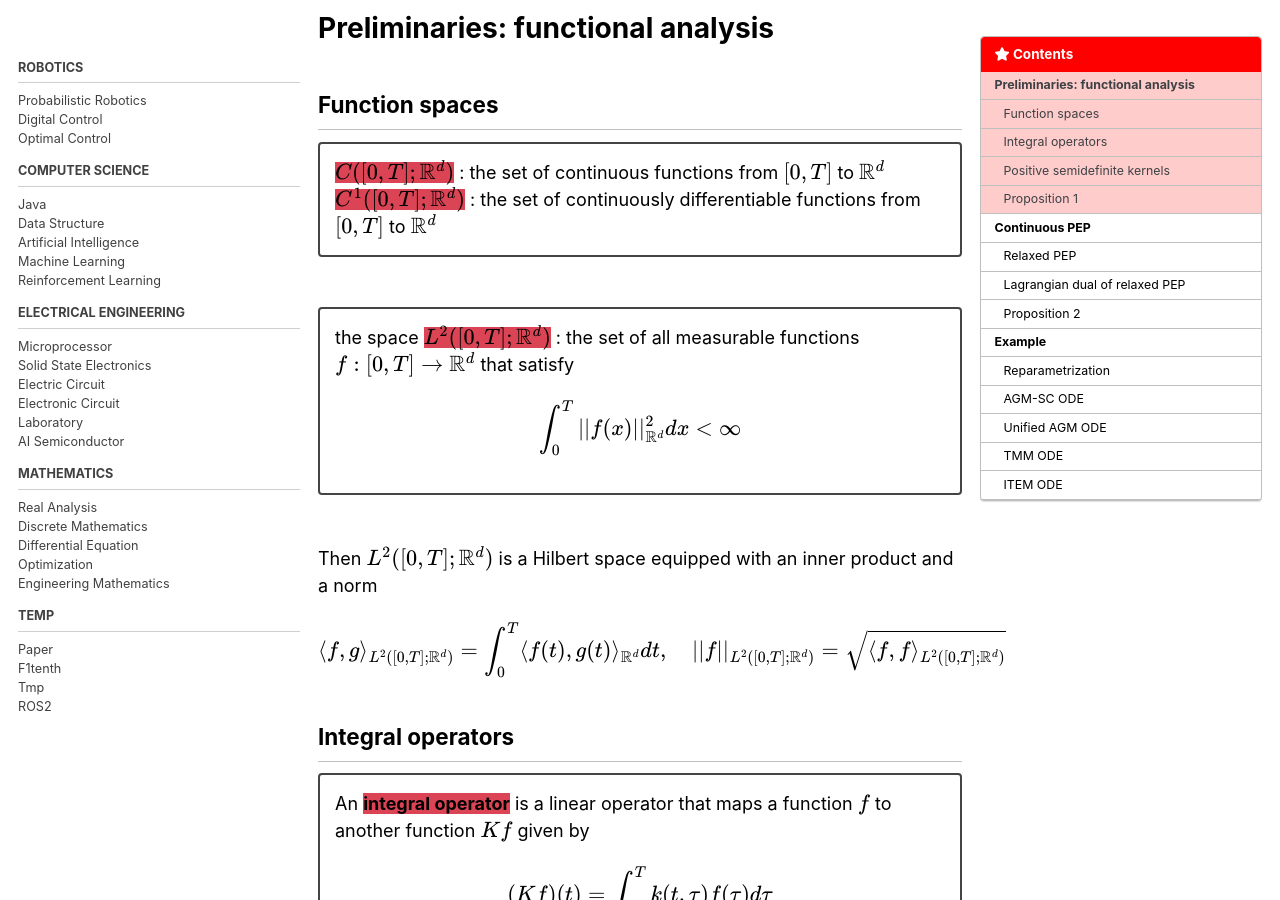
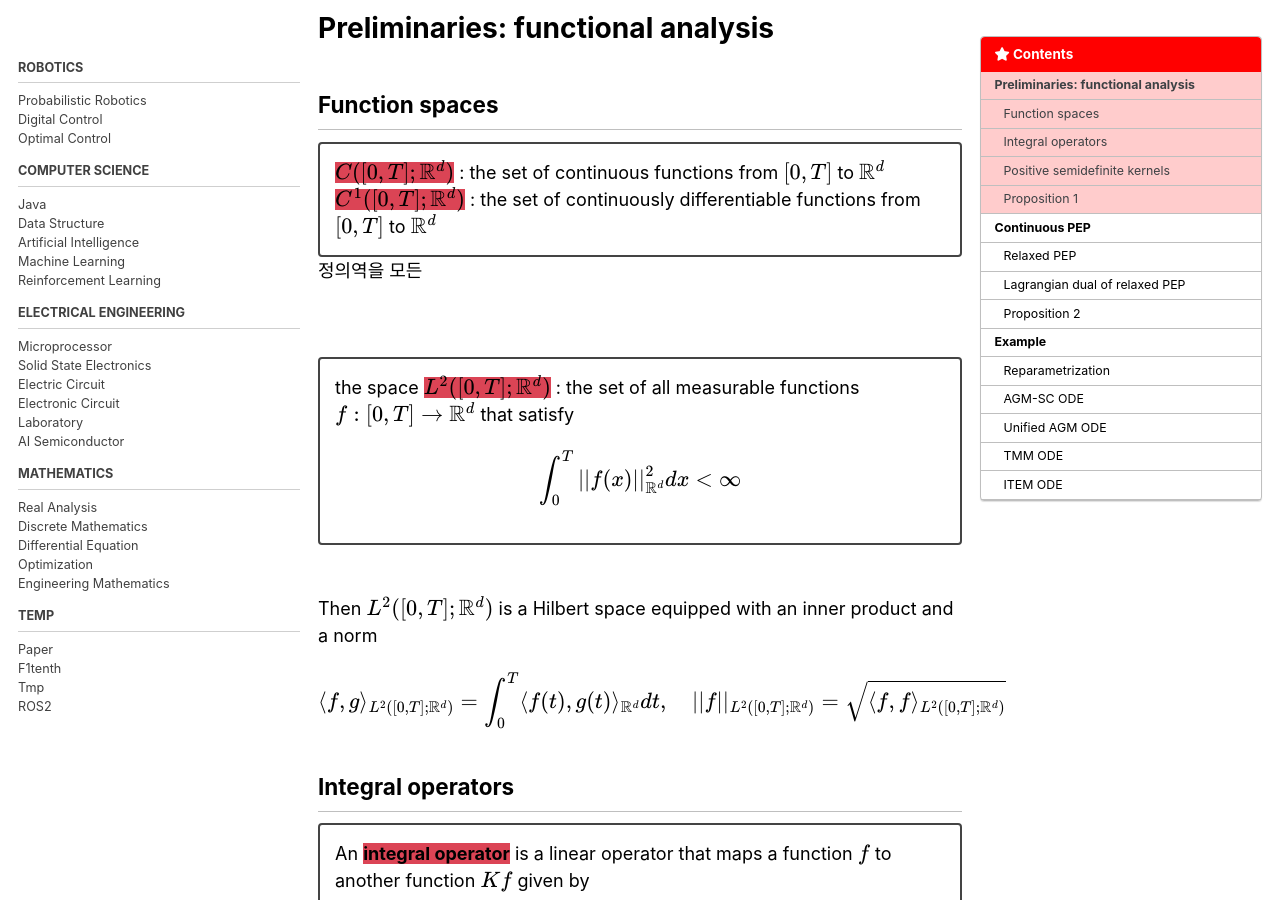
Before and after one commit to wontothree/legacy-blog, a Jekyll site: the page built from _posts/paper/2025-04-05-convergence-analysis.md, in a window 1280 px wide and 900 px high, scrolled down 459 px. Built offline with Jekyll 4.4.1, drawn with Linux system fonts in a browser that asks for light colours; cached includes are drawn as plain includes; formulas are drawn with MathJax 3.

```diff
--- a/_posts/paper/2025-04-05-convergence-analysis.md
+++ b/_posts/paper/2025-04-05-convergence-analysis.md
@@ -19,6 +19,9 @@ categories:
 
   <span style="color: #000000; background-color:#DB4455; font-weight: bold;">$C^1([0, T]; \mathbb{R}^d)$</span> : the set of continuously differentiable functions from $[0, T]$ to $\mathbb{R}^d$
 </div>
+
+정의역을 모든
+
 <br>
 <div style="border: 2px solid #444; padding: 15px; border-radius: 4px">
   the space <span style="color: #000000; background-color:#DB4455; font-weight: bold;">$L^2([0, T]; \mathbb{R}^d)$</span> : the set of all measurable functions $f : [0, T] \rightarrow \mathbb{R}^d$ that satisfy
@@ -363,6 +366,10 @@ $$
 
 , which establishes the convergence guarantee with $\rho = \dfrac{2}{T^2}$.
 
+<br>
+<br>
+<br>
+
 # Example
 
 ## Reparametrization
```
Also changed, not shown: _posts/mathematics/differentialequation/2024-11-11-linear-systems-of-differential-equations.md (+0 -4 lines).
